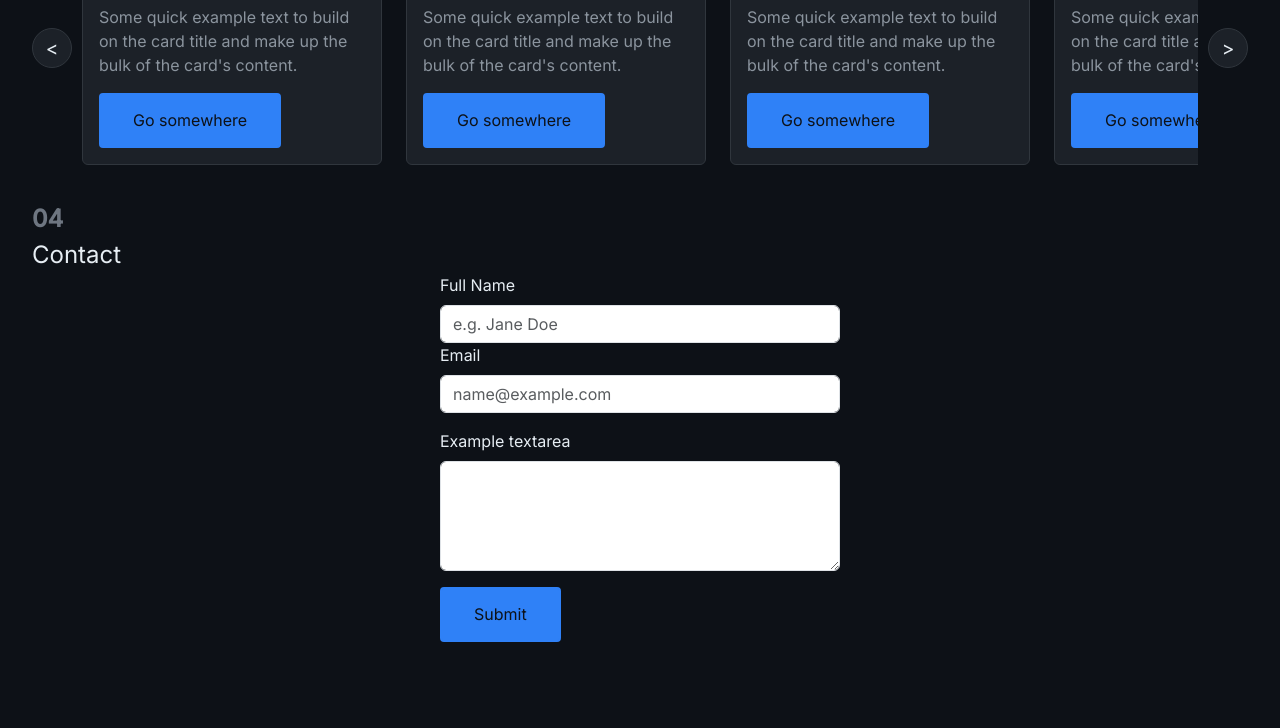
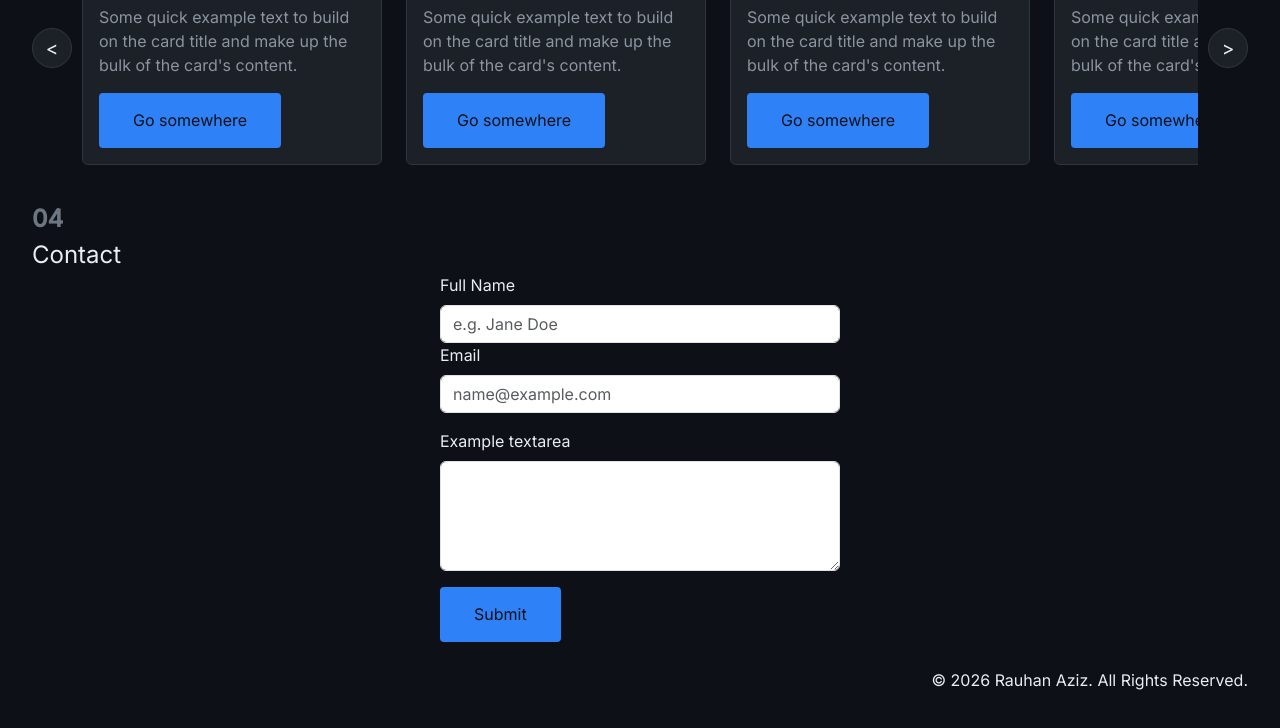
Before and after one commit to Azizr96/RA-personal-portfolio, a plain HTML site: page index.html in a window 1280 px wide. Shown: the part 1929-2657 px from the top of the page. Before the commit the page ends 2571 px from the top, so only its background shows below. Drawn offline with nearby package versions, Linux system fonts and the light colour scheme.

Commit message:
addfooter content and style

```diff
--- a/assets/CSS/style.css
+++ b/assets/CSS/style.css
@@ -377,6 +377,14 @@ padding: 2px;
   width: 400px;
   margin: 0 auto;
 }
+
+/* footer */
+#footer {
+  max-width: var(--max-width);
+  margin: 10px auto;
+  padding: 1rem 2rem;
+  text-align: right;
+}
 /* media query */
 @media screen and (max-width: 575px){
   .navbar-collapse {
--- a/index.html
+++ b/index.html
@@ -312,6 +312,12 @@
 
 <!-- FOOTER -->
 
+<section id="footer">
+  <p class="footer-text">© 2026 Rauhan Aziz. All Rights Reserved.</p>
+</section>
+
+
+
   <!-- JS Links -->
   <script src="https://cdn.jsdelivr.net/npm/bootstrap@5.3.8/dist/js/bootstrap.bundle.min.js" integrity="sha384-FKyoEForCGlyvwx9Hj09JcYn3nv7wiPVlz7YYwJrWVcXK/BmnVDxM+D2scQbITxI" crossorigin="anonymous"></script>
   <script src="assets/scripts/main.js"></script>
```
